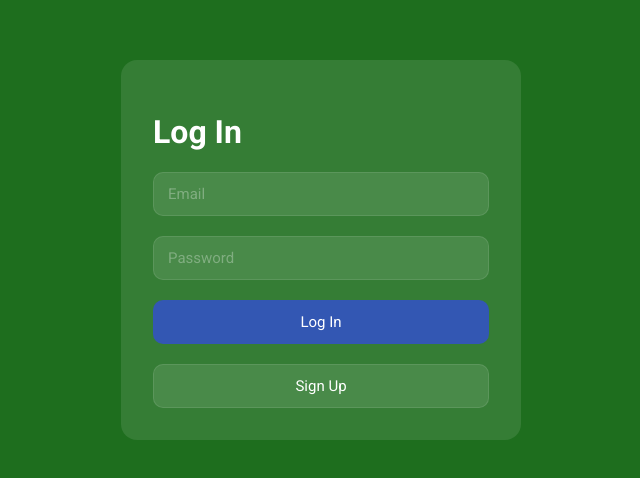
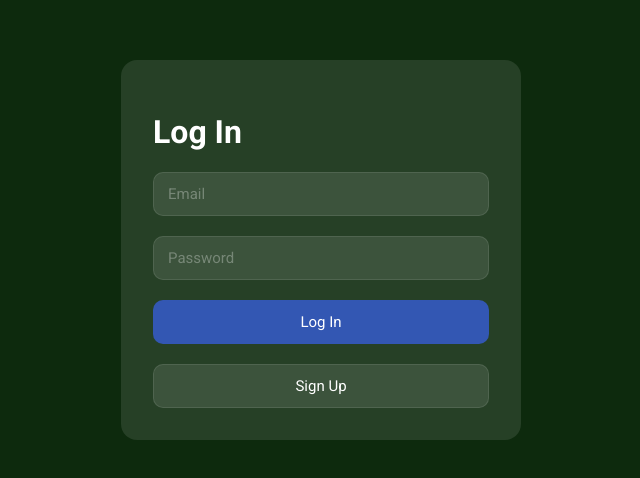
Before and after one commit to SonOfDadKiller/SimpleJobForm, a React (Create React App) app in the folder frontend/: page /login in a window 1280 px wide. Shown: the part 150-628 px from the top of the page, without its empty margins (319-959 px from the left). Built offline with nearby package versions, Linux system fonts and the light colour scheme; no server answers.

Commit message:
Chagned background color back to #0d2a0d

```diff
--- a/frontend/src/App.css
+++ b/frontend/src/App.css
@@ -6,7 +6,7 @@
 
 body {
     font-family: 'Roboto', sans-serif;
-    background-color: #1e6e1e;
+    background-color: #0d2a0d;
     color: white;
 }
 
```
